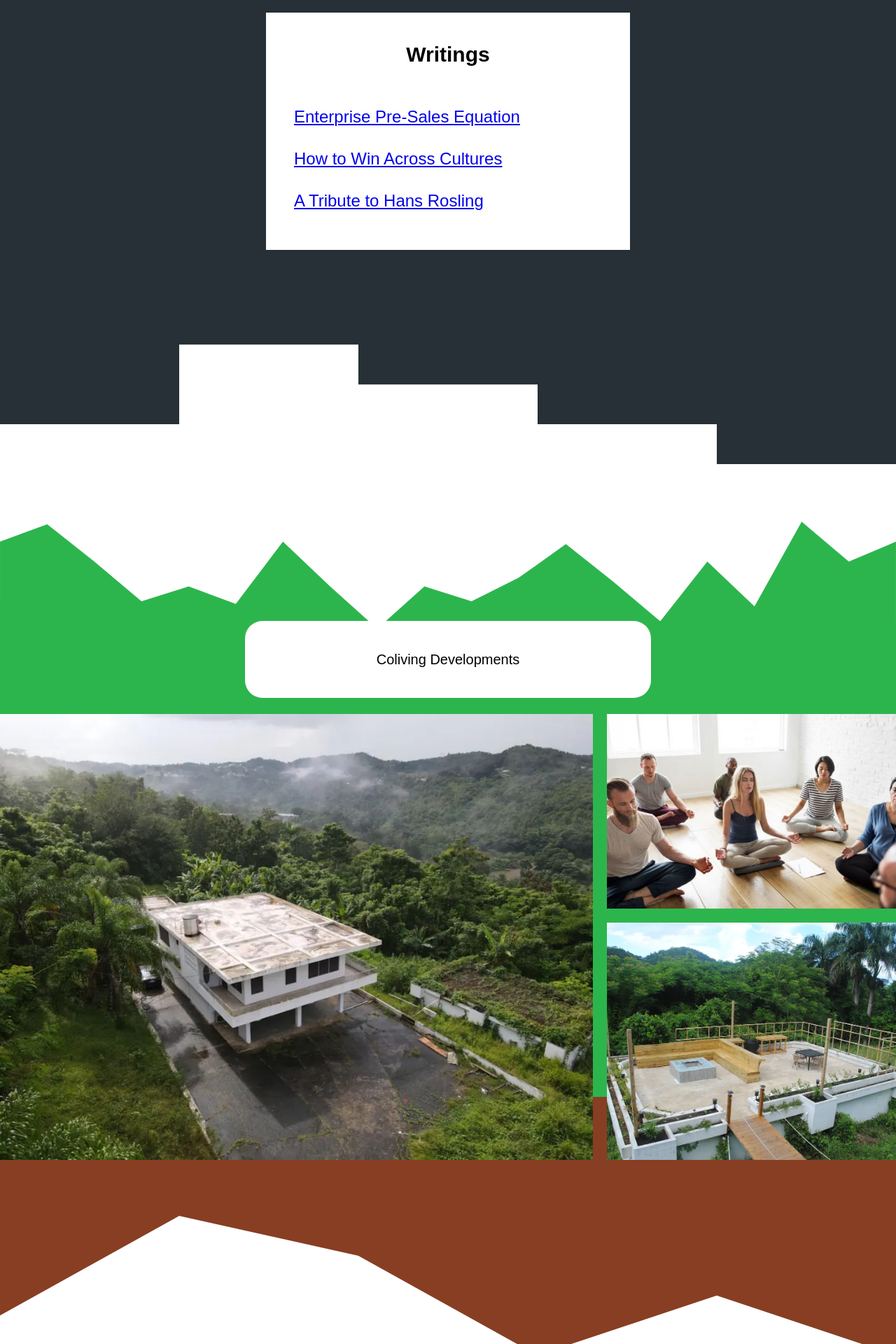
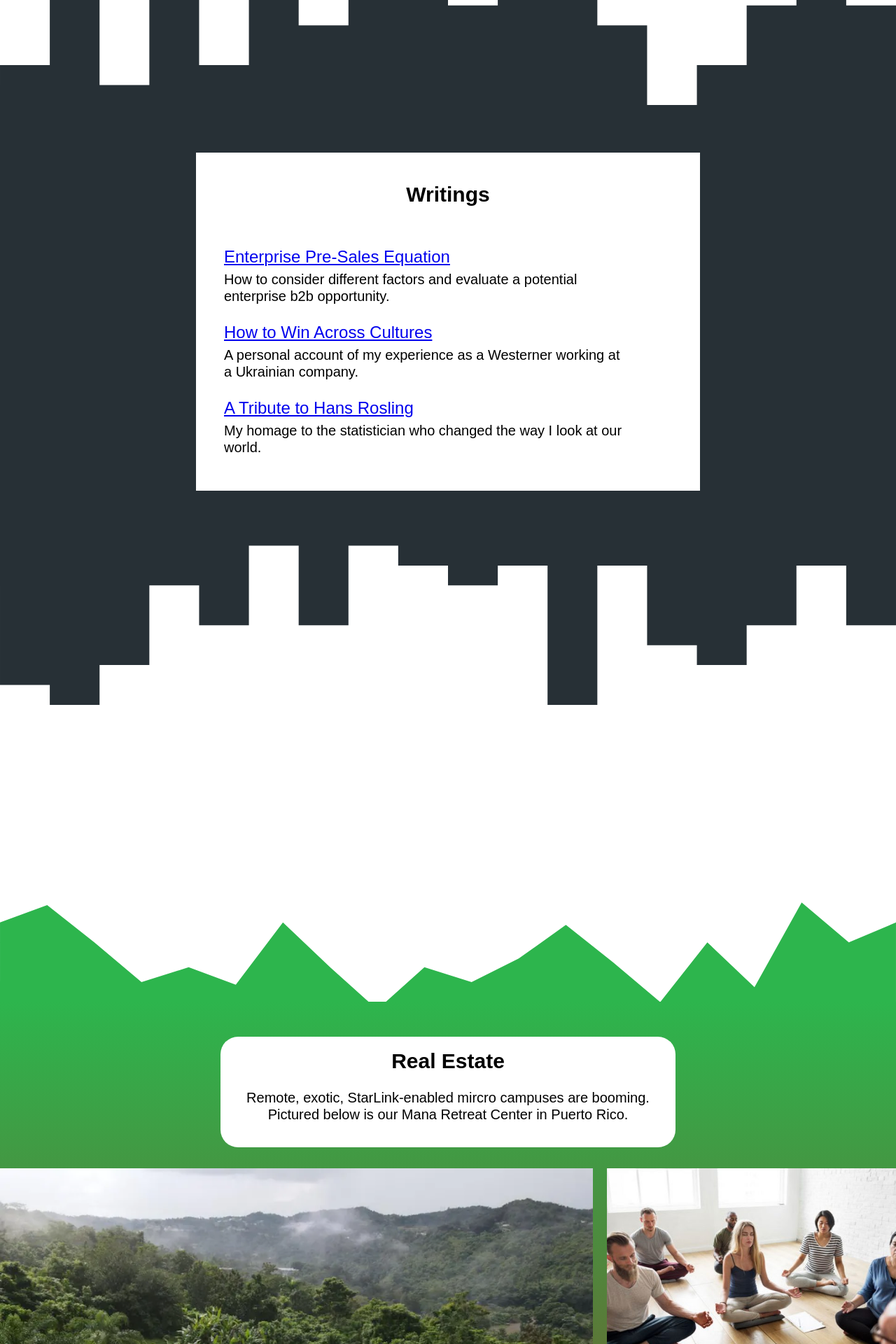
Before and after one commit to vannorman/vannorman, a Django app: page / in a window 1280 px wide. Shown: the part 2800-4720 px from the top of the page at 70% size. Run offline with Django 3.2, Linux system fonts and the light colour scheme.

Commit message:
looks ok, good stopping point to merge to master

```diff
--- a/static/css/home.css
+++ b/static/css/home.css
@@ -80,11 +80,7 @@ body{
 }
 .introCell2 { display:table-cell; width:80%; }
 
-#content1 {
-    background: linear-gradient(180deg, #2db54d 80%, #873e23 20%);
-    padding-bottom:80px;
-}
-.content h2 {margin: 0 auto; width: 960px;}
+content h2 {margin: 0 auto; width: 960px;}
 @media only screen and (max-width:1067px){ #content h2 {width:90%;}; }
 
 .content .heading {
@@ -115,7 +111,6 @@ body{
     background: linear-gradient(180deg, #09f 80%, #09f 20%);
     padding-bottom:0px;
 }
-.block {display:block;}
 .container{
     position:relative;
 	display: grid;
@@ -163,15 +158,16 @@ body{
 }
 
 #blogsContent {
-    width:520px;
+    width:720px;
     background-color:white;
     margin: 0 auto;
 }
+@media only screen and (max-width:800px){ #blogsContent { width:90%;} }
 
 #blogsContent ul { list-style:none;text-align:left;padding-bottom:40px; margin-bottom:50px; line-height:2.5em; font-size:1.2em;}
+#blogsContent ul li { margin-bottom:10px;}
+#blogsContent .description { display:block;font-size:20px;width:85%;line-height:1.2em; margin-top:-10px;}
 
-#blogsContent .title {
-}
 #blogsContent .heading {border-radius:0; width:400px;padding-top:40px;}
 
 .apps { width: 90%; margin: 0 auto; text-align:center; }
@@ -180,17 +176,15 @@ body{
 .app .title { margin: 5px auto 10px auto; font-weight:bold;font-size:1.2em; padding: 23px 0 7px 0; }
 .app .description { height:100px; max-height:100px; padding: 20px; text-align:left;}
 
-.topLeftCorner {
-    width:25px;
-    height:25px;
-    clip-path: polygon(0px 25px, 0 0, 25px 0);
-    top:0;
-    left:0;
+#realEstate .heading { width:620px;top:50px;margin-bottom:50px;}
+#realEstate .heading p {line-height:1.2em;}
+
+#realEstate {
+    background: linear-gradient(180deg, #2db54d 80%, #873e23 20%);
+    background: linear-gradient(180deg, #2db54d, #873e23);
+    padding-bottom:80px;
 }
-.topLeftCorner {
-    width:25px;
-    height:25px;
-    clip-path: polygon(0px 25px, 0 0, 25px 0);
-    top:0;
-    left:0;
-}
+
+#realEstate .block {margin-top:80px;}
+
+.spacer { height:200px;}
--- a/vannorman/templates/home.html
+++ b/vannorman/templates/home.html
@@ -24,7 +24,7 @@
 <div id="introTable" style=>
 	<div class="introRow" style="display:table-row;">
 		<div class="introCell" style="">👋</div>
-		<div class="introCell2" style=><b> Hello </b> &#8211; I'm a product owner with a technical background. I design interactive experiences, deliver full stack applications, and develop remote co-living real estate projects.</div>
+		<div class="introCell2" style=><b> Hello </b> &#8211; I'm a product owner with a technical background. I design interactive experiences, publish full stack applications, and co-develop micro campus real estate projects.</div>
 	</div>
 	<div class="introRow" style="display:table-row;">
 		<div class="introCell" style="">📈</div>
@@ -32,7 +32,7 @@
 	</div>
 	<div class="introRow" style="display:table-row;">
 		<div class="introCell" style="">🚀</div>
-		<div class="introCell2" style=><b>My Mission</b> is to accelerate our progress (and hopefully have some fun along the way!) Let's build new spaces and effective products that inform, align, and empower, so we may prosper and create our future together. </div>
+		<div class="introCell2" style=><b>My Mission</b> is to accelerate our progress (and hopefully have some fun along the way!) Let's build new spaces and products that inform, align, and empower, so we may prosper and create our future together. </div>
 	</div>
 
 </div>
@@ -65,6 +65,7 @@
 <svg xmlns="http://www.w3.org/2000/svg" viewBox="0 0 1440 320"><path fill="#0099ff" fill-opacity="1" d="M0,128L26.7,117.3C53.3,107,107,85,160,106.7C213.3,128,267,192,320,202.7C373.3,213,427,171,480,154.7C533.3,139,587,149,640,133.3C693.3,117,747,75,800,96C853.3,117,907,203,960,234.7C1013.3,267,1067,245,1120,213.3C1173.3,181,1227,139,1280,138.7C1333.3,139,1387,181,1413,202.7L1440,224L1440,0L1413.3,0C1386.7,0,1333,0,1280,0C1226.7,0,1173,0,1120,0C1066.7,0,1013,0,960,0C906.7,0,853,0,800,0C746.7,0,693,0,640,0C586.7,0,533,0,480,0C426.7,0,373,0,320,0C266.7,0,213,0,160,0C106.7,0,53,0,27,0L0,0Z"></path></svg>
 <!-- /APPS -->
 
+<div class="spacer"></div>
 
 <!-- BLOG -->
 <svg xmlns="http://www.w3.org/2000/svg" viewBox="0 0 1440 320"><path fill="#273036" fill-opacity="1" d="M0,224L0,224L80,224L80,96L160,96L160,256L240,256L240,64L320,64L320,224L400,224L400,32L480,32L480,160L560,160L560,64L640,64L640,96L720,96L720,128L800,128L800,64L880,64L880,32L960,32L960,160L1040,160L1040,288L1120,288L1120,224L1200,224L1200,128L1280,128L1280,96L1360,96L1360,128L1440,128L1440,320L1360,320L1360,320L1280,320L1280,320L1200,320L1200,320L1120,320L1120,320L1040,320L1040,320L960,320L960,320L880,320L880,320L800,320L800,320L720,320L720,320L640,320L640,320L560,320L560,320L480,320L480,320L400,320L400,320L320,320L320,320L240,320L240,320L160,320L160,320L80,320L80,320L0,320L0,320Z"></path></svg>
@@ -76,7 +77,11 @@
         </div>
         <ul>
             {% for blog in blogs %}
-            <li> <a href="{{blog.link}}"> {{ blog.title }}</a> </li>
+            <li>
+                <a href="{{blog.link}}"> {{ blog.title }}</a>
+                <div class="description"> {{blog.description}}</div>
+
+            </li>
             {% endfor %}
 
         </ul>
@@ -84,25 +89,24 @@
 	</div>
 
 </div>
-<svg xmlns="http://www.w3.org/2000/svg" viewBox="0 0 1440 320"><path fill="#273036" fill-opacity="1" d="M0,64L0,224L288,224L288,96L576,96L576,160L864,160L864,224L1152,224L1152,288L1440,288L1440,0L1152,0L1152,0L864,0L864,0L576,0L576,0L288,0L288,0L0,0L0,0Z"></path></svg>
+<svg xmlns="http://www.w3.org/2000/svg" viewBox="0 0 1440 320"><path fill="#273036" fill-opacity="1" d="M0,32L0,256L80,256L80,288L160,288L160,224L240,224L240,96L320,96L320,160L400,160L400,32L480,32L480,160L560,160L560,32L640,32L640,64L720,64L720,96L800,96L800,64L880,64L880,288L960,288L960,64L1040,64L1040,192L1120,192L1120,224L1200,224L1200,160L1280,160L1280,64L1360,64L1360,160L1440,160L1440,0L1360,0L1360,0L1280,0L1280,0L1200,0L1200,0L1120,0L1120,0L1040,0L1040,0L960,0L960,0L880,0L880,0L800,0L800,0L720,0L720,0L640,0L640,0L560,0L560,0L480,0L480,0L400,0L400,0L320,0L320,0L240,0L240,0L160,0L160,0L80,0L80,0L0,0L0,0Z"></path></svg>
 
 
 
-
-
-
+<div class="spacer"></div>
 
 
 
 <!-- PROPS  -->
 
 <svg xmlns="http://www.w3.org/2000/svg" viewBox="0 0 1440 220"><path fill="#2db54d" fill-opacity="1" d="M0,92L75.8,64L151.6,124L227.4,188L303.2,164L378.9,192L454.7,92L530.5,164L606.3,232L682.1,164L757.9,188L833.7,150L909.5,96L985.3,156L1061.1,220L1136.8,124L1212.6,196L1288.4,60L1364.2,124L1440,92L1440,320L1364.2,320L1288.4,320L1212.6,320L1136.8,320L1061.1,320L985.3,320L909.5,320L833.7,320L757.9,320L682.1,320L606.3,320L530.5,320L454.7,320L378.9,320L303.2,320L227.4,320L151.6,320L75.8,320L0,320Z"></path></svg>
-<div id="content1" class="content">
+<div id="realEstate" class="content">
     <!--- <p> How we live and work is changing: a central building with amenities and coliving, surrounded by additional private dwellings. These new developments offer the opportunity for equitable ownership and regenerative practices, as well as an affordable, remote paradise enabled by Starlink.</p> -->
-    <div class="heading">
-        <p> <span> Coliving Developments </span> </p>
-    </div>
-    <br>
+     <div class="heading">
+            <div class="headingTitle"> <b> Real Estate </b></div>
+            <p>Remote, exotic, StarLink-enabled mircro campuses are booming. Pictured below is our Mana Retreat Center in Puerto Rico.</p>
+        </div>
+
     <div class="block">
         <div class="container">
             <div class="tile">
--- a/vannorman/views.py
+++ b/vannorman/views.py
@@ -515,14 +515,17 @@ def home(request):
     obj['blogs'] = []
     obj['blogs'].append({
         "title" : "Enterprise Pre-Sales Equation",
+        "description" : "How to consider different factors and evaluate a potential enterprise b2b opportunity.",
         "link" : "https://vannorman.medium.com/the-presales-equation-ce39703974f8",
     })
     obj['blogs'].append({
         "title" : "How to Win Across Cultures",
+        "description" : "A personal account of my experience as a Westerner working at a Ukrainian company.",
         "link" : "https://vannorman.medium.com/how-to-win-across-cultures-f2434983694a",
     })
     obj['blogs'].append({
         "title" : "A Tribute to Hans Rosling",
+        "description" : "My homage to the statistician who changed the way I look at our world.",
         "link" : "https://medium.com/@vannorman-ai/a-tribute-to-hans-rosling-2674f16d43b6",
     })
     return renderWithNav(request,'home.html', obj)
```
